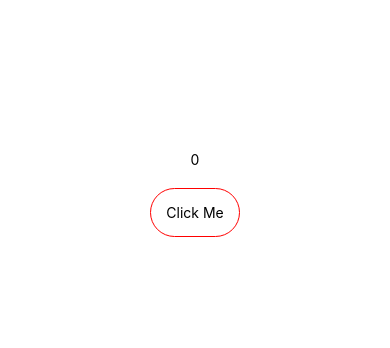
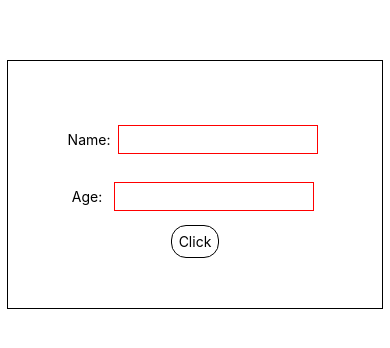
Before and after one commit to biswas98/React_Native_Learning, a React Native app in the folder First_ReactNative_App/: screen / in a window 390 px wide. Shown: the part 238-586 px from the top of the page. Built offline with nearby package versions, Linux system fonts and the light colour scheme.

Commit message:
Working on Login.js

```diff
--- a/First_ReactNative_App/App.js
+++ b/First_ReactNative_App/App.js
@@ -8,9 +8,9 @@ export default function App() {
 	return (
 		<View style={styles.container}>
 
-			{/* <Login /> */}
+			<Login />
 
-			<TouchMe />
+			{/* <TouchMe /> */}
 
 		</View>
 	);
--- a/First_ReactNative_App/components/Login.js
+++ b/First_ReactNative_App/components/Login.js
@@ -1,4 +1,4 @@
-import { View, Text, TextInput, StyleSheet } from "react-native";
+import { View, Text, TextInput, StyleSheet, TouchableOpacity } from "react-native";
 import React from "react";
 
 export default function Login() {
@@ -13,6 +13,12 @@ export default function Login() {
                 <Text>Age:  </Text>
                 <TextInput style={style.input} />
             </View>
+
+            <View>
+                <TouchableOpacity style= {style.btn}>
+                    <Text>Click</Text>
+                </TouchableOpacity>
+            </View>
         </View>
     );
 }
@@ -22,6 +28,7 @@ const style = StyleSheet.create({
         borderWidth: 1,
         padding: 50,
         flexDirection: "column",
+        alignItems: 'center'
     },
 
     SubContent: {
@@ -38,4 +45,11 @@ const style = StyleSheet.create({
         borderWidth: 1,
         borderColor: "red",
     },
+
+    btn: {
+        borderWidth: 1,
+        padding: 7,
+        borderRadius: 15
+
+    }
 });
```
